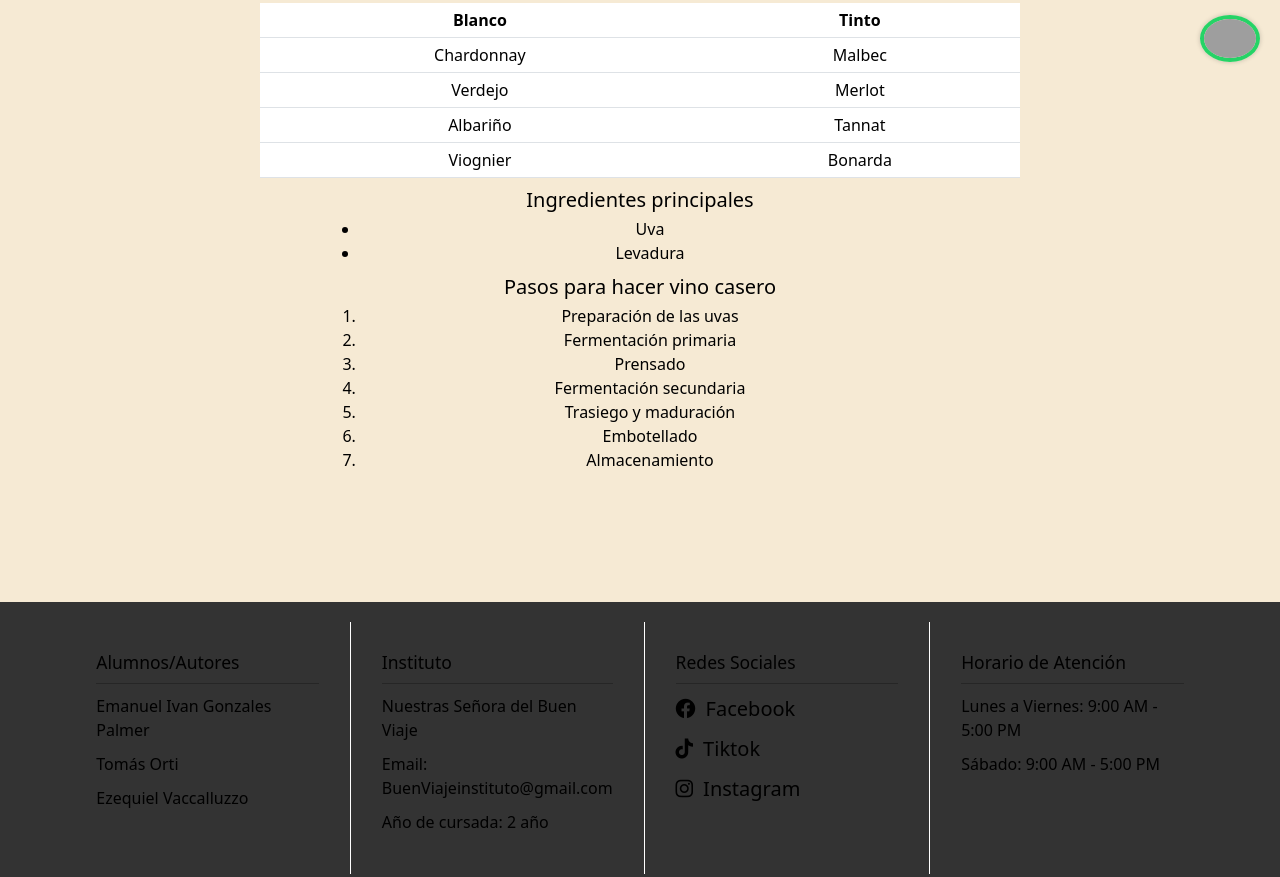
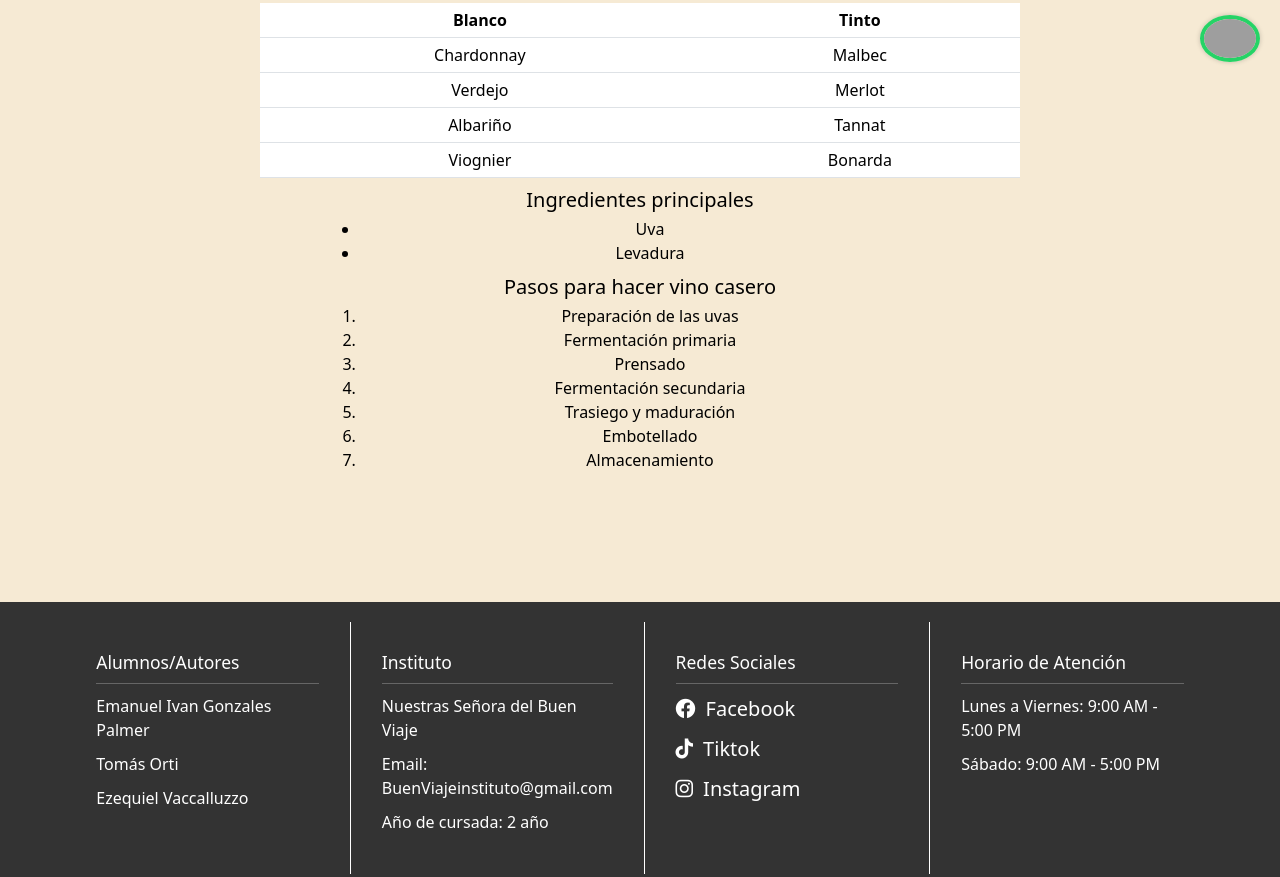
Before and after one commit to ezequielvacc/Tpfinal, a plain HTML site: page pag vinos/cuestion.html in a window 1280 px wide. Shown: the part 718-1595 px from the top of the page. Drawn offline with nearby package versions, Linux system fonts and the light colour scheme; grey boxes are pictures that could not be loaded; a web font is replaced by a local one.

Commit message:
correccion 1.1.4

```diff
--- a/pag vinos/css/cuestion.css
+++ b/pag vinos/css/cuestion.css
@@ -295,7 +295,7 @@ html{
 
     margin-top: 10rem;
     background-color: var(--color-fondo-inv); /* Cambiar el color de fondo */
-    color: var(--color-texto2-d) !important; /* Cambiar el color del texto */
+    color: var(--color-texto2) !important; /* Cambiar el color del texto */
     padding: 20px 0; /* Agregar espacio alrededor del contenido */
 }
 .footer-content {
@@ -338,7 +338,7 @@ p {
 }
 
 .social-icons a {
-    color: var(--color-texto); /* Cambiar el color de los enlaces */
+    color: var(--color-texto2); /* Cambiar el color de los enlaces */
     text-decoration: none;
     display: flex;
     align-items: center;
```
